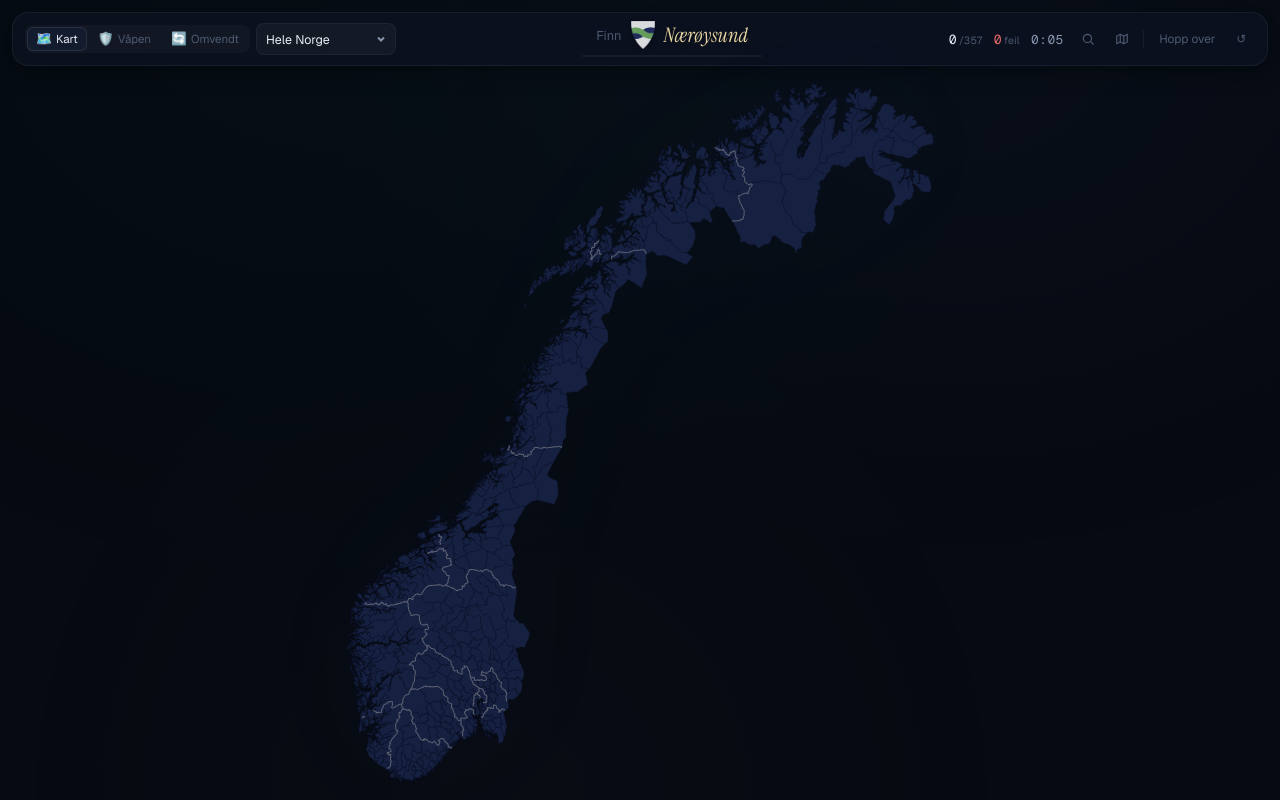
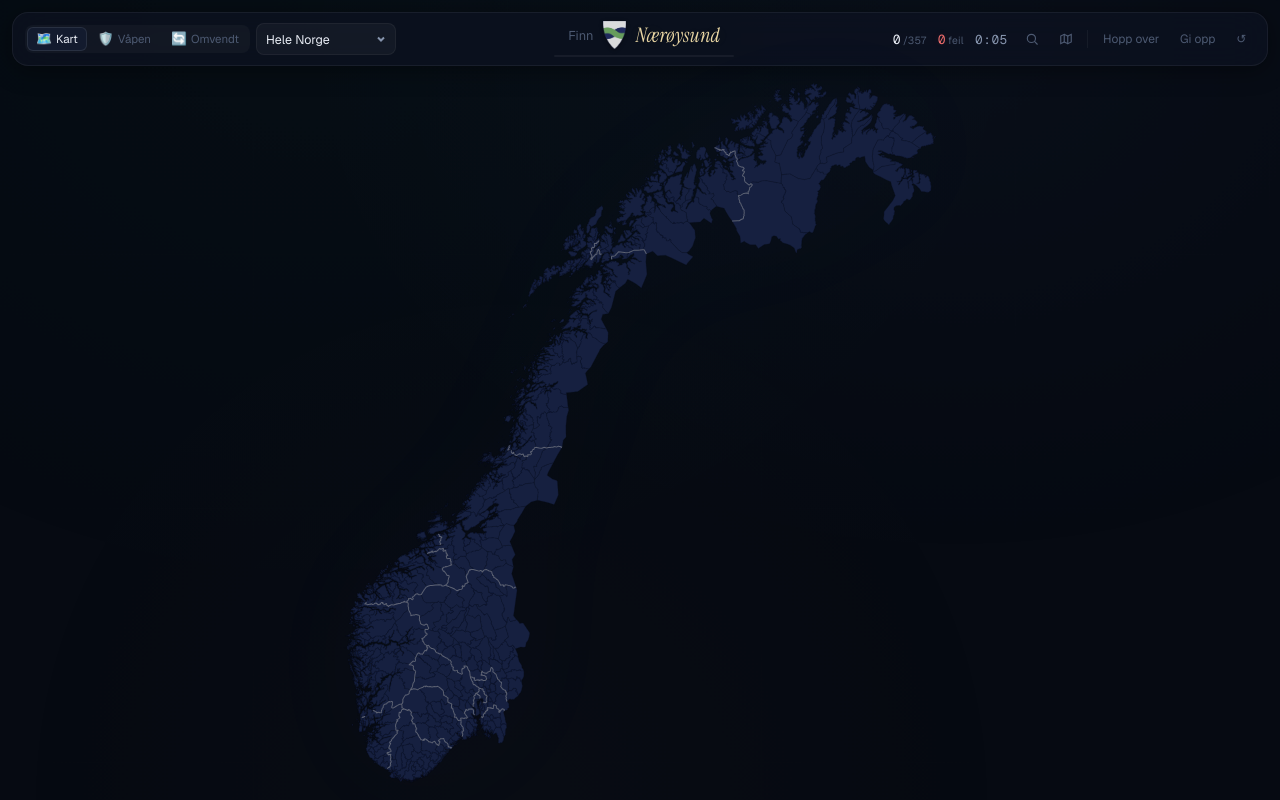
Before and after one commit to ArneeMe/kommune-quiz, a React (Vite) app: page / in a window 1280 px wide. Built offline with nearby package versions, Linux system fonts and the light colour scheme.

Commit message:
Add give up button and bugs and improve zoom

```diff
--- a/src/App.tsx
+++ b/src/App.tsx
@@ -1,7 +1,4 @@
 // src/App.tsx
-// Root orchestrator. Manages mode, fylke selection, and renders
-// the active game mode component.
-
 import { useState, useMemo } from "react";
 import { useMapData } from "./hooks/useMapData";
 import { useTimer, formatTime } from "./hooks/useTimer";
@@ -23,6 +20,7 @@ export default function App() {
     const [selectedFylke, setSelectedFylke] = useState<string | null>(null);
     const [lensEnabled, setLensEnabled] = useState(false);
     const [fylkeHintEnabled, setFylkeHintEnabled] = useState(false);
+    const [revealAnswer, setRevealAnswer] = useState<string | null>(null);
 
     const fylker = useMemo(() => {
         const map = new Map<string, string>();
@@ -40,13 +38,10 @@ export default function App() {
         [features, selectedFylke]
     );
 
-    // All three hooks run — only the active one's UI renders.
-    // This keeps state alive if the user switches back to a mode.
     const mapGame = useMapGame(activeFeatures);
     const shieldGame = useShieldGame(activeFeatures);
     const reverseGame = useReverseGame(activeFeatures);
 
-    // Pick the active quiz state for shared UI (CommandBar, timer, completion)
     const activeQuiz: QuizState =
         gameMode === "map" ? mapGame :
             gameMode === "shield" ? shieldGame :
@@ -57,23 +52,33 @@ export default function App() {
     const handleRestart = () => {
         activeQuiz.handleRestart();
         resetTimer();
+        setRevealAnswer(null);
     };
 
     const handleFylkeChange = (fylkesnummer: string | null) => {
         setSelectedFylke(fylkesnummer);
         resetTimer();
+        setRevealAnswer(null);
     };
 
     const handleModeChange = (mode: GameMode) => {
         setGameMode(mode);
-        // Reset all modes so they start fresh
         mapGame.handleRestart();
         shieldGame.handleRestart();
         reverseGame.handleRestart();
         resetTimer();
+        setRevealAnswer(null);
     };
 
-    // Determine what the CommandBar should show based on mode
+    const handleGiveUp = () => {
+        const answer = activeQuiz.currentName;
+        setRevealAnswer(answer);
+        setTimeout(() => {
+            activeQuiz.handleGiveUp();
+            setRevealAnswer(null);
+        }, 1500);
+    };
+
     const showName = gameMode === "map";
     const showShieldInHeader = gameMode === "map";
 
@@ -85,14 +90,17 @@ export default function App() {
                 currentName={showName ? activeQuiz.currentName : ""}
                 currentFylke={activeQuiz.currentFylke}
                 currentKommunenummer={showShieldInHeader ? activeQuiz.currentKommunenummer : ""}
-                showFylke={fylkeHintEnabled && gameMode !== "reverse"}
+                showFylke={fylkeHintEnabled && gameMode === "map" && selectedFylke === null}
                 showTarget={showName}
+                solvedCount={activeQuiz.solved.size}
                 total={activeQuiz.total}
                 errors={activeQuiz.errors}
                 elapsed={formatTime(elapsed)}
                 isComplete={activeQuiz.isComplete}
                 onSkip={activeQuiz.handleSkip}
+                onGiveUp={handleGiveUp}
                 onRestart={handleRestart}
+                revealAnswer={revealAnswer}
                 fylker={fylker}
                 selectedFylke={selectedFylke}
                 onFylkeChange={handleFylkeChange}
@@ -101,8 +109,7 @@ export default function App() {
                 fylkeHintEnabled={fylkeHintEnabled}
                 onFylkeHintToggle={() => setFylkeHintEnabled((prev) => !prev)}
                 showLensToggle={gameMode === "map"}
-                showFylkeHintToggle={gameMode !== "reverse"}
-                solvedCount={activeQuiz.solved.size}
+                showFylkeHintToggle={gameMode === "map" && selectedFylke === null}
             />
             <div className="map-container">
                 {gameMode === "map" && (
--- a/src/components/map/GameMap.tsx
+++ b/src/components/map/GameMap.tsx
@@ -29,6 +29,7 @@ export function GameMap({ allFeatures, activeFeatures, lensEnabled, solved, onGu
         useMapPaths(allFeatures, activeFeatures);
 
     const handleMouseMove = useCallback((e: React.MouseEvent<SVGSVGElement>) => {
+        if (!lensEnabled) return;
         const svg = svgRef.current;
         if (!svg) return;
         const point = svg.createSVGPoint();
@@ -36,11 +37,12 @@ export function GameMap({ allFeatures, activeFeatures, lensEnabled, solved, onGu
         point.y = e.clientY;
         const svgPoint = point.matrixTransform(svg.getScreenCTM()?.inverse());
         setMouse({ x: svgPoint.x, y: svgPoint.y });
-    }, []);
+    }, [lensEnabled]);
 
     const handleMouseLeave = useCallback(() => {
+        if (!lensEnabled) return;
         setMouse(null);
-    }, []);
+    }, [lensEnabled]);
 
     const showLens = lensEnabled && mouse !== null;
 
--- a/src/components/map/MagnifyingLens.tsx
+++ b/src/components/map/MagnifyingLens.tsx
@@ -4,8 +4,8 @@
 
 import type { KommunePath } from "../../types";
 
-const LENS_RADIUS = 30;
-const ZOOM = 3;
+const LENS_RADIUS = 80;
+const ZOOM = 4;
 const CLIP_ID = "magnifying-lens";
 
 interface MagnifyingLensProps {
--- a/src/components/ui/CommandBar.tsx
+++ b/src/components/ui/CommandBar.tsx
@@ -1,7 +1,4 @@
 // src/components/ui/CommandBar.tsx
-// Unified command bar: mode selector, region, target, stats, tools, actions.
-// Conditionally shows/hides elements based on game mode.
-
 import { KommuneShield } from "./KommuneShield";
 import { ModeSelector } from "./ModeSelector";
 import type { GameMode } from "../../types";
@@ -14,12 +11,15 @@ interface CommandBarProps {
     currentKommunenummer: string;
     showFylke: boolean;
     showTarget: boolean;
+    solvedCount: number;
     total: number;
     errors: number;
     elapsed: string;
     isComplete: boolean;
     onSkip: () => void;
+    onGiveUp: () => void;
     onRestart: () => void;
+    revealAnswer: string | null;
     fylker: { fylkesnummer: string; fylkenavn: string }[];
     selectedFylke: string | null;
     onFylkeChange: (fylkesnummer: string | null) => void;
@@ -29,7 +29,6 @@ interface CommandBarProps {
     onFylkeHintToggle: () => void;
     showLensToggle: boolean;
     showFylkeHintToggle: boolean;
-    solvedCount: number;
 }
 
 export function CommandBar({
@@ -40,12 +39,15 @@ export function CommandBar({
                                currentKommunenummer,
                                showFylke,
                                showTarget,
+                               solvedCount,
                                total,
                                errors,
                                elapsed,
                                isComplete,
                                onSkip,
+                               onGiveUp,
                                onRestart,
+                               revealAnswer,
                                fylker,
                                selectedFylke,
                                onFylkeChange,
@@ -55,13 +57,11 @@ export function CommandBar({
                                onFylkeHintToggle,
                                showLensToggle,
                                showFylkeHintToggle,
-                               solvedCount,
                            }: CommandBarProps) {
+    const progress = total > 0 ? (solvedCount / total) * 100 : 0;
 
-    const progress = total > 0 ? (solvedCount / total) * 100 : 0;
     return (
         <div className="command-bar">
-            {/* Left: mode + region */}
             <div className="cb-left">
                 <ModeSelector selected={gameMode} onChange={onModeChange} />
                 <select
@@ -78,9 +78,13 @@ export function CommandBar({
                 </select>
             </div>
 
-            {/* Center: target + progress */}
             <div className="cb-center">
-                {!isComplete && (
+                {revealAnswer && (
+                    <div className="cb-reveal">
+                        Svaret var: <strong>{revealAnswer}</strong>
+                    </div>
+                )}
+                {!revealAnswer && !isComplete && (
                     <>
                         {showTarget && (
                             <div className="cb-target">
@@ -99,7 +103,6 @@ export function CommandBar({
                 )}
             </div>
 
-            {/* Right: stats + actions */}
             <div className="cb-controls">
                 <div className="cb-stats">
                     <span className="cb-stat">
@@ -140,9 +143,14 @@ export function CommandBar({
                     )}
                     <div className="cb-divider" />
                     {!isComplete && (
-                        <button className="cb-btn cb-btn-ghost" onClick={onSkip}>
-                            Hopp over
-                        </button>
+                        <>
+                            <button className="cb-btn cb-btn-ghost" onClick={onSkip}>
+                                Hopp over
+                            </button>
+                            <button className="cb-btn cb-btn-ghost cb-btn-giveup" onClick={onGiveUp}>
+                                Gi opp
+                            </button>
+                        </>
                     )}
                     <button className="cb-btn cb-btn-ghost" onClick={onRestart}>
                         ↺
--- a/src/hooks/useQuizState.ts
+++ b/src/hooks/useQuizState.ts
@@ -1,7 +1,4 @@
 // src/hooks/useQuizState.ts
-// Shared quiz state machine: shuffled order, progress, errors, skip, restart.
-// Mode-agnostic — each game mode wraps this with its own guess validation.
-
 import { useState, useMemo, useCallback, useRef, useEffect } from "react";
 import type { KommuneFeature, QuizState } from "../types";
 
@@ -64,6 +61,12 @@ export function useQuizState(features: KommuneFeature[]): QuizState {
         setCurrentIndex((prev) => prev + 1);
     }, [isComplete, currentTarget]);
 
+    const handleGiveUp = useCallback(() => {
+        if (isComplete || !currentTarget) return;
+        setErrors((prev) => prev + 1);
+        setCurrentIndex((prev) => prev + 1);
+    }, [isComplete, currentTarget]);
+
     const handleRestart = useCallback(() => {
         setOrder(shuffle(features.map((f) => f.properties.kommunenummer)));
         setCurrentIndex(0);
@@ -84,6 +87,7 @@ export function useQuizState(features: KommuneFeature[]): QuizState {
         markSolved,
         markError,
         handleSkip,
+        handleGiveUp,
         handleRestart,
     };
 }
--- a/src/styles/command-bar.css
+++ b/src/styles/command-bar.css
@@ -301,3 +301,25 @@
     .cb-divider { display: none; }
     .cb-name { font-size: 1rem; }
 }
+/* Add these to command-bar.css, before the @media sections */
+
+.cb-reveal {
+    color: var(--accent-error);
+    font-size: 0.9rem;
+    animation: reveal-in 0.2s ease;
+}
+
+.cb-reveal strong {
+    color: var(--text-primary);
+    font-family: var(--font-display);
+    font-style: italic;
+}
+
+@keyframes reveal-in {
+    from { opacity: 0; transform: translateY(-4px); }
+    to { opacity: 1; transform: translateY(0); }
+}
+
+.cb-btn-giveup:hover {
+    color: var(--accent-error);
+}
--- a/src/types/game.ts
+++ b/src/types/game.ts
@@ -1,6 +1,4 @@
 // src/types/game.ts
-// Types for game modes and shared quiz state
-
 export type GameMode = "map" | "shield" | "reverse";
 
 export interface GameModeInfo {
@@ -10,7 +8,6 @@ export interface GameModeInfo {
   icon: string;
 }
 
-/** Shared quiz state — mode-agnostic */
 export interface QuizState {
   currentTarget: string | null;
   currentName: string;
@@ -24,5 +21,6 @@ export interface QuizState {
   markSolved: (kommunenummer: string) => void;
   markError: () => void;
   handleSkip: () => void;
+  handleGiveUp: () => void;
   handleRestart: () => void;
 }
```
